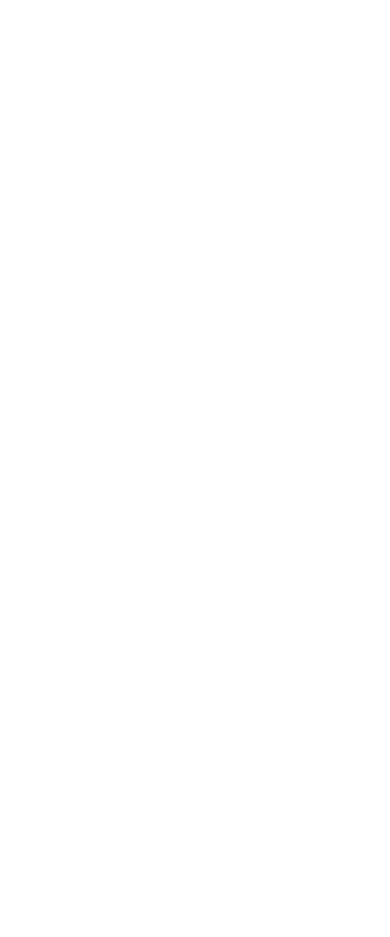
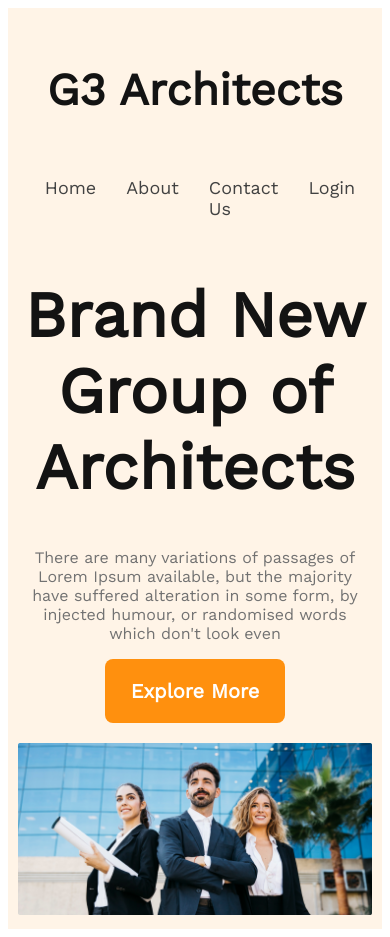
Before and after one commit to Tasin37/Architect, a plain HTML site: page index.html in a window 390 px wide. Before the commit the page ends 844 px from the top, so only its background shows below. Drawn offline with nearby package versions, Linux system fonts and the light colour scheme.

Commit message:
header responsive

```diff
--- a/index.html
+++ b/index.html
@@ -1,14 +1,34 @@
 <!DOCTYPE html>
 <html lang="en">
+
 <head>
     <meta charset="UTF-8">
     <meta name="viewport" content="width=device-width, initial-scale=1.0">
     <title>Architect</title>
+    <link href='https://fonts.googleapis.com/css?family=Work Sans' rel='stylesheet'>
     <link rel="stylesheet" href="style.css">
 </head>
+
 <body>
     <header>
-
+        <nav>
+            <h3>G3 Architects</h3>
+            <ul>
+                <li><a href="">Home</a></li>
+                <li><a href="">About</a></li>
+                <li><a href="">Contact Us</a></li>
+                <li><a href="">Login</a></li>
+            </ul>
+        </nav>
+        <div class="banner">
+            <div class="banner-content">
+                <h1 class="banner-title">Brand New Group of Architects</h1>
+                <p class="banner-desc">There are many variations of passages of Lorem Ipsum available, but the majority
+                    have suffered alteration in some form, by injected humour, or randomised words which don't look even</p>
+                <button class="btn-primary">Explore More</button>
+            </div>
+            <img class="banner-img" src="images/banner.png" alt="">
+        </div>
     </header>
 
     <main>
@@ -19,4 +39,5 @@
 
     </footer>
 </body>
+
 </html>
--- a/style.css
+++ b/style.css
@@ -0,0 +1,93 @@
+*{
+    font-family: 'Work Sans';
+}
+
+header{
+    background-color: #FFF4E7;
+    padding: 50px 240px;
+}
+
+nav{
+    display: flex;
+    justify-content: space-between;
+    align-items: center;
+}
+
+nav > h3{
+    font-size: 2.8rem;
+    font-weight: 700;
+    color: #131313;
+}
+
+nav > ul{
+    display: flex;
+}
+
+nav li{
+    list-style: none;
+    margin-right: 30px;
+    font-size: 18px;
+    font-weight: 500;
+}
+
+nav li a {
+    text-decoration: none;
+    color: #424242;
+}
+
+.banner-content{
+    max-width: 800px;
+    text-align: center;
+    margin: 0 auto;
+}
+
+.banner-title{
+    font-size: 64px;
+    font-weight: 700;
+    color: #131313;
+}
+
+.banner-desc{
+    font-size: 16px;
+    font-weight: 400;
+    color: #727272;
+}
+
+.btn-primary{
+    width: 180px;
+    height: 64px;
+    border-radius: 8px;
+    color: #FFFFFF;
+    background-color: #FF900E;
+    font-size: 20px;
+    font-weight: 600;
+    border: 0;
+    cursor: pointer;
+}
+
+.banner-img{
+    width: 100%;
+    margin-top: 20px;
+}
+
+
+
+@media screen and (max-width:576px) {
+    header{
+        padding: 10px;
+    }
+
+    nav{
+        flex-direction: column;
+    }
+}
+
+
+@media  screen and (min-width:576px) and (max-width:992px) {
+    header{
+        padding: 50px;
+    }
+    nav{
+        flex-direction: column;
+    }
+}
```
